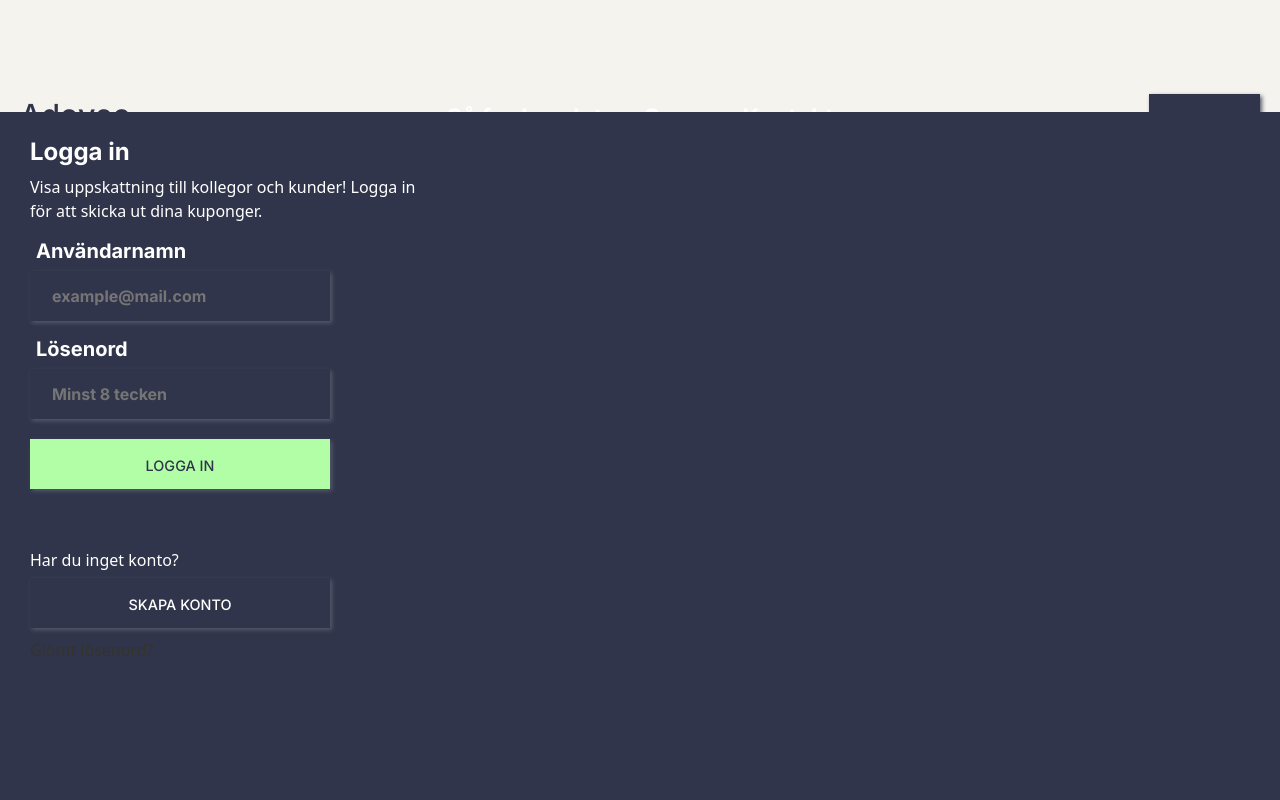
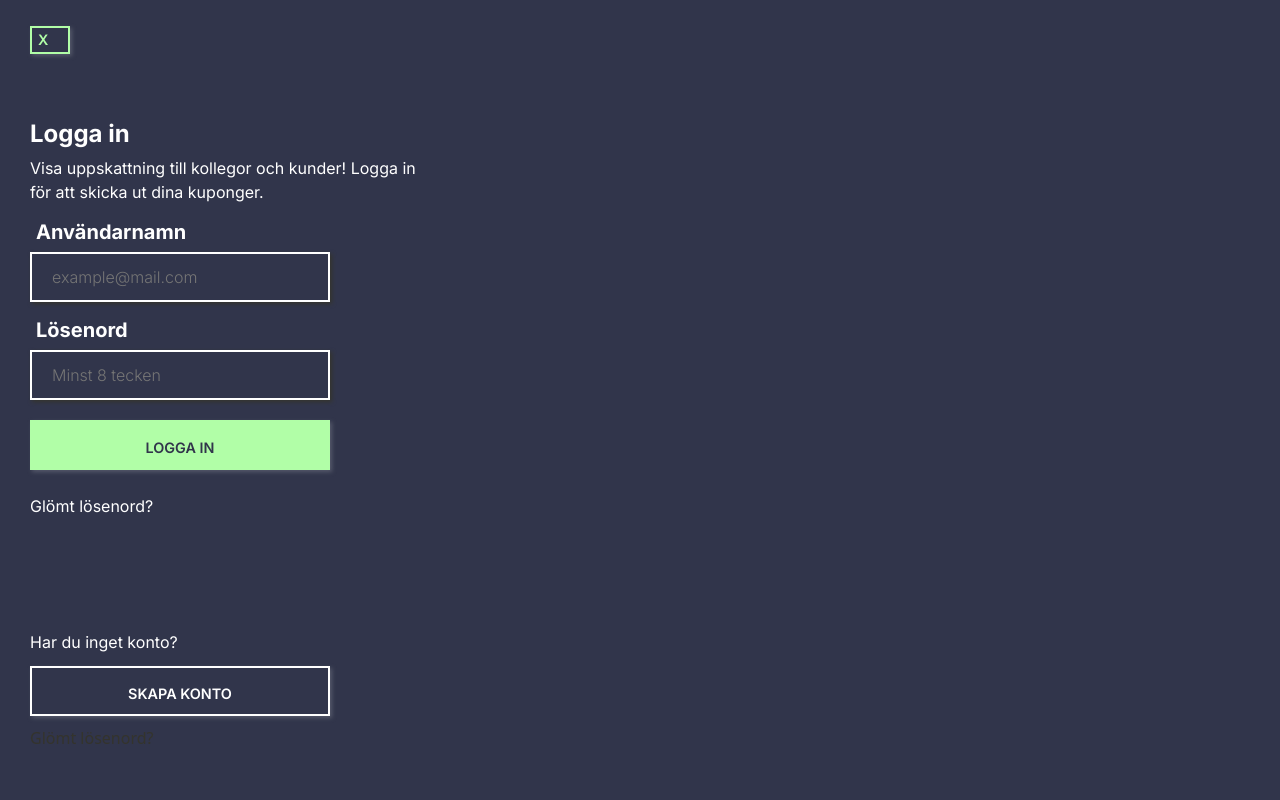
Before and after one commit to NagaVenkata/coupon-system-frontend, a React (Create React App) app: page / in a window 1280 px wide. Both pictures are taken after a click on the button "LOGGA IN". Shown: the top 800 px of the page. Built offline with nearby package versions, Linux system fonts and the light colour scheme; a web font is replaced by a local one.

Commit message:
adding css newdesign to login + register

```diff
--- a/src/components/check-credentials/login.js
+++ b/src/components/check-credentials/login.js
@@ -78,8 +78,9 @@ export default function Login(props) {
       <section id='loginColumn1' className={styles.loginColumn1}>
 
         <div id='textWrapper' className={styles.textWrapper}>
+          <button className={styles.styleCloseBtn} onClick={props.onClickClose}>X</button>
           <h3 className={styles.h3}>Logga in</h3>
-          <p>
+          <p className={styles.bodyCopy}>
             Visa uppskattning till kollegor och kunder! Logga in för att skicka ut dina kuponger.
           </p>
         </div>
@@ -110,13 +111,13 @@ export default function Login(props) {
 
           <button type='submit' className={styles.loginBtn}>LOGGA IN</button>
         </form>
-
+        <p className={styles.link}>Glömt lösenord?</p>
         <div id='loginErrorMsgWrapper' className={styles.loginErrorMsgWrapper}>
           <p id='loginErrorMsg' className={styles.errorMsg}>{loginErrorMsg}</p>
         </div>
 
         <section id='loginLastSection' className={styles.loginLastSection}>
-          <h6 className={styles.h5}>Har du inget konto?</h6>
+          <p className={styles.bodyCopy}>Har du inget konto?</p>
           <button id='createAccountBtn' className={styles.createAccountBtn}>SKAPA KONTO</button>
           <p id='forgotPassword' className={styles.forgotPassword}><a href='http://adoveo.se/'>Glömt lösenord?</a></p>
         </section>
--- a/src/components/check-credentials/login.module.scss
+++ b/src/components/check-credentials/login.module.scss
@@ -12,7 +12,8 @@ $height-input-btn: 50px;
 $debugging: false; //TODO remove, only for testing
 
 .loginWrapper {
-    @include styleLoginSlider;
+    @include styleSlider;
+    @include colorSideNavSliderDark;
     display: flex;
     align-items: flex-start;
     gap: 20px;
@@ -21,6 +22,15 @@ $debugging: false; //TODO remove, only for testing
     @if $debugging {
         outline: 2px solid pink;
     }
+}
+
+.styleCloseBtn {
+    @include styleCloseBtnDarkBg;
+}
+
+.styleCloseBtn:hover {
+    // @include stylePrimaryBtnHoverDarkBg;
+    @include colorCloseBtnDarkBg;
 }
 
 .loginColumn1 {
@@ -33,11 +43,10 @@ $debugging: false; //TODO remove, only for testing
 
 .h3 {
     @include fontH3;
+    margin-top: 66px;
 }
 .inputLabel {
-    @include fontH5;
-    padding-left: 6px;
-    // margin-bottom: 2px;
+    @include styleInputLabel;
 }
 .textWrapper {
     max-width: 400px;
@@ -73,17 +82,31 @@ $debugging: false; //TODO remove, only for testing
     width: $width-input-btn;
     height: $height-input-btn;
 }
-
+.loginBtn:hover {
+    @include stylePrimaryBtnHoverDarkBg;
+}
 .loginErrorMsgWrapper {
     margin-top: $margin-in-section;
     height: 30px;
+    margin-bottom: 66px;
     @if $debugging {
         // outline: 2px solid red;
     }
 }
+.bodyCopy {
+    @include styleBodyCopy;
+}
+.link {
+    @include styleBodyCopy;
+    margin-top: 24px;
+}
+.link:hover {
+    @include colorHoverLinks;
+    text-decoration: underline;
+    cursor: pointer;
+}
 .errorMsg {
     @include fontError;
-    margin-bottom: 10px;
 }
 
 .loginLastSection {
@@ -100,6 +123,10 @@ $debugging: false; //TODO remove, only for testing
     height: $height-input-btn;
 }
 
+.createAccountBtn:hover {
+    @include colorSecondaryBtnHover;
+}
+
 .forgotPassword {
     margin-top: 10px;
     a {
--- a/src/components/check-credentials/register.js
+++ b/src/components/check-credentials/register.js
@@ -87,19 +87,20 @@ export default function Register(props) {
     <div id='registerWrapper' className={styles.registerWrapper}>
       <div id='textAndCloseWrapper' className={styles.textAndCloseWrapper}>
         <div id='textWrapper' className={styles.textWrapper}>
+          <button className={styles.styleCloseBtn} onClick={props.onClickClose}>X</button>
           <h3 className={styles.h3}>Skapa konto</h3>
           <p>
             Första steget för att skicka ut skräddarsydda kuponger är att skapa ett konto.
           </p>
         </div>
-        <CloseBtn onClickClose={props.onClickClose}/>
+        {/* <CloseBtn onClickClose={props.onClickClose}/> */}
         {/* <button className="closeBtn" onClick={props.onClickClose}>X</button> */}
       </div>
 
 
       <form onSubmit={onSubmit}>
         <div id="userNameRegisterWrapper">
-          <h4 id="userNameRegisterLabel">Din email</h4>
+          <h4 id="userNameRegisterLabel" className={styles.inputLabel}>Din email</h4>
           <input className={styles.input}
             id='usernameRegisterInput'
             type='email'
@@ -110,7 +111,7 @@ export default function Register(props) {
         </div><br></br>
 
         <div id="passwordRegisterWrapper">
-          <h4 id="passwordRegisterLabel">Välj lösenord</h4>
+          <h4 id="passwordRegisterLabel" className={styles.inputLabel}>Välj lösenord</h4>
           <input className={styles.input}
             id='passwordRegisterInput'
             type='password'
@@ -121,7 +122,7 @@ export default function Register(props) {
           />
         </div><br></br>
 
-        <button type="submit" className={styles.createAccountBtn}>Skapa konto</button>
+        <button type="submit" className={styles.createAccountBtn}>SKAPA KONTO</button>
       </form><br></br>
 
       <div id='errorMsgWrapper'>
--- a/src/components/check-credentials/register.module.scss
+++ b/src/components/check-credentials/register.module.scss
@@ -4,11 +4,13 @@ $width-input-btn: 300px;
 $height-input-btn: 50px;
 
 .registerWrapper {
-    @include styleLoginSlider;
+    @include styleSlider;
+    @include colorSideNavSliderLight;
 }
 
 .h3 {
     @include fontH3;
+    margin-top: 66px;
 }
 
 .h4 {
@@ -22,6 +24,7 @@ $height-input-btn: 50px;
 
 .createAccountBtn {
     @include stylePrimaryBtnActive;
+    margin-top: 10px;
     width: $width-input-btn;
     height: $height-input-btn;
 }
@@ -39,13 +42,27 @@ $height-input-btn: 50px;
     @include styleSecondarySquareBtnHover;
 }
 
+.styleCloseBtn {
+    @include styleCloseBtnDarkBg;
+}
+
+.styleCloseBtn:hover {
+    // @include stylePrimaryBtnHoverDarkBg;
+    @include colorCloseBtnDarkBg;
+}
+
+
 .textAndCloseWrapper {
     display: flex;
     justify-content: space-between;
 }
 
 .textWrapper {
-    max-width: 70%;
+    max-width: 400px;
+    padding-top: 20px;
+}
+.inputLabel {
+    @include styleInputLabel;
 }
 
 .errorMsg {
--- a/src/components/header/header.js
+++ b/src/components/header/header.js
@@ -88,7 +88,7 @@ export default function Header(props) {
           :
           <>
             {/* <button id='registerBtnShortcut' className={styles.registerBtnShortcut} onClick={props.onClickRegister}>Skapa konto</button> */}
-            <button id='loginBtnShortcut' className={styles.loginBtnShortcut} onClick={props.onClickLogin}>{props.btnText}</button>
+            <button id='loginBtnShortcut' className={styles.loginBtnShortcut} onClick={props.onClickLogin}>LOGGA IN</button>
           </>
         }
         </div>
--- a/src/components/header/header.module.scss
+++ b/src/components/header/header.module.scss
@@ -12,7 +12,7 @@ $debugging: false; //TODO remove, only for testing
 
     .loginBtnShortcut {
         @include styleSecondaryBtnActive;
-        z-index: 19;
+        // z-index: 19; //funkar ej?
     }
     .loginBtnShortcut:hover {
         @include styleSecondaryBtnHover;
@@ -50,11 +50,8 @@ $debugging: false; //TODO remove, only for testing
 }
 .hamburger:hover {
    cursor: pointer;
+    width: 120px;
 }
-
-// .menuBackground:hover {
-//     fill: $color-mint;
-// }
 
 .sideNavSliderShow {
     @include styleSideNav;
@@ -92,6 +89,7 @@ a:hover {
     .hamburger {
         display: none;
     }
+
     .navHeader {
         display: block;
     }
--- a/src/pages/homepage.js
+++ b/src/pages/homepage.js
@@ -15,12 +15,10 @@ export default function Home(props) {
   const [showLogin, setShowLogin] = useState(false);
   const [showRegister, setShowRegister] = useState(false);
   const [isUser, setIsUser] = useState(false);
-  const [btnText, setBtnText] = useState('');
 
   useEffect( () => {
 
     setIsUser(props.isUser);
-    setBtnText('LOGGA IN');
 
     //save mockdata in lS if lS is empty
     if (JSON.parse(localStorage.getItem('users')) === null) {
@@ -54,26 +52,23 @@ export default function Home(props) {
   const onClickLogin = () => {
     setShowLogin(!showLogin);
     // setShowRegister(false);   //TODO remove registerBtn from header?
-    if (showLogin === true) {
-      setBtnText('LOGGA IN');
-    } else {
-      setBtnText('STÄNG');
-    }
   };
 
   const onClickClose = () => {
     setShowRegister(false);
+    setShowLogin(false);
+
   };
 
   return (
     <>
         <header id='header' className={styles.headerWrapper}>
-          <Header isUser={isUser} onClickLogin={onClickLogin} onClickRegister={onClickRegister} btnText={btnText}/>
+          <Header isUser={isUser} onClickLogin={onClickLogin} onClickRegister={onClickRegister} />
         </header>
 
         <main className={styles.homePageMain}>
 
-          {showLogin ? <Login isUser={isUser}/> : ''}
+          {showLogin ? <Login isUser={isUser} onClickClose={onClickClose}/> : ''}
           {showRegister ? <Register isUser={isUser} onClickClose={onClickClose}/> : ''}
 
           <div id='mainSection1' className={styles.mainSection1}>
--- a/src/pages/homepage.module.scss
+++ b/src/pages/homepage.module.scss
@@ -26,7 +26,7 @@ $debugging: false; //TODO remove, only for testing
     overflow: hidden;
     top: 0;
     position: fixed;
-    z-index: 8;
+    // z-index: 8;
 
     @if $debugging {
         outline: 2px solid black;
--- a/src/scss/assets/_colors.scss
+++ b/src/scss/assets/_colors.scss
@@ -32,16 +32,32 @@ $filter-btn: drop-shadow(2px 2px 2px $color-dark-disable);
 //if light bg-color
 @mixin colorSecondaryBtnActive {
     background-color: $color-dark-blue;
-    border: 2px solid $color-dark-blue;
+    border: 2px solid $color-white;
     color: $color-white;
     filter: $filter-btn;
 }
 
 @mixin colorSecondaryBtnHover {
-    background-color: $color-creme;
+    background-color: $color-white;
     // border: 2px solid $color-dark-blue;
     color: $color-dark-blue;
     // filter: $filter-btn;
+}
+
+@mixin colorInput {
+    border: 2px solid $color-white;
+    background-color: $color-dark-blue;
+    color: $color-light-disable;
+    filter: drop-shadow(2px 2px 2px $color-disable);
+
+}
+
+@mixin colorCloseBtnDarkBg {
+    background-color: $color-dark-blue;
+    border: 2px solid $color-white;
+    color: $color-white;
+
+
 }
 
 
@@ -113,9 +129,14 @@ $color-lightSky: #4893CA;
     background-color: $color-creme;
 }
 
-@mixin colorSideNavSlider {
+@mixin colorSideNavSliderDark {
     background-color: $color-dark-blue;
     color: $color-white;
+}
+
+@mixin colorSideNavSliderLight {
+    background-color: $color-creme;
+    color: $color-dark-blue;
 }
 
 @mixin colorFooterItems {
--- a/src/scss/assets/_elements.scss
+++ b/src/scss/assets/_elements.scss
@@ -32,9 +32,16 @@
     @include fontBtnText;
     @include colorSecondaryBtnHover;
 }
+@mixin styleCloseBtnDarkBg {
+    @include fontBtnText;
+    @include stylePrimaryBtnHoverDarkBg;
+    width: 40px;
+    text-align: left;
+}
 
 @mixin styleH1 {
     @include fontH1;
+    z-index: 100;
     // @include colorH2;
 }
 @mixin styleH2 {
@@ -67,6 +74,11 @@
 
 @mixin styleQuotationMarks {
 
+}
+
+@mixin styleInputLabel {
+    @include fontH5;
+    padding-left: 6px;
 }
 
 //denna kan ej ha margin-right
@@ -152,7 +164,7 @@ $height-input-btn: 50px;
     width: $width-input-btn;
     height: $height-input-btn;
     // border-radius: 1.4rem;
-    @include colorSecondaryBtnActive;
+    @include colorInput;
     @include fontInput;
 }
 
@@ -170,16 +182,17 @@ $height-input-btn: 50px;
 
 //menu
 
-@mixin styleLoginSlider {
+@mixin styleSlider {
     @include fontSideNavSlider;
-    @include colorSideNavSlider;
     position: fixed;
-    height: 86%;
+    // height: 86%;
+    height: 100vh;
     width: 100%;
     padding: 6px 30px 0px 30px;
     bottom: 0;
     z-index: 7;
     right: 0;
+
 }
 
 @mixin navHeader {
--- a/src/scss/assets/_fonts.scss
+++ b/src/scss/assets/_fonts.scss
@@ -55,7 +55,7 @@ $font-family-shrikhand: 'Shrikhand', cursive;
 @mixin fontBtnText { //and CAPS
     font-family: $font-family-inter;
     font-size: 0.9rem;
-    font-weight: 500; //medium
+    font-weight: 600; //semi-bold
 }
 
 @mixin fontQuote { //or 'attention text'
@@ -89,13 +89,13 @@ $font-family-shrikhand: 'Shrikhand', cursive;
     color: red;
     font-family: $font-family-inter;
     font-weight: 600;
-    font-size: 0.8rem;
+    font-size: 0.9rem;
 
 }
 
 @mixin fontInput {
     font-family: $font-family-inter;
-    font-weight: 700;
+    font-weight: 300;
 }
 
 @mixin fontSideNavSlider {
```
